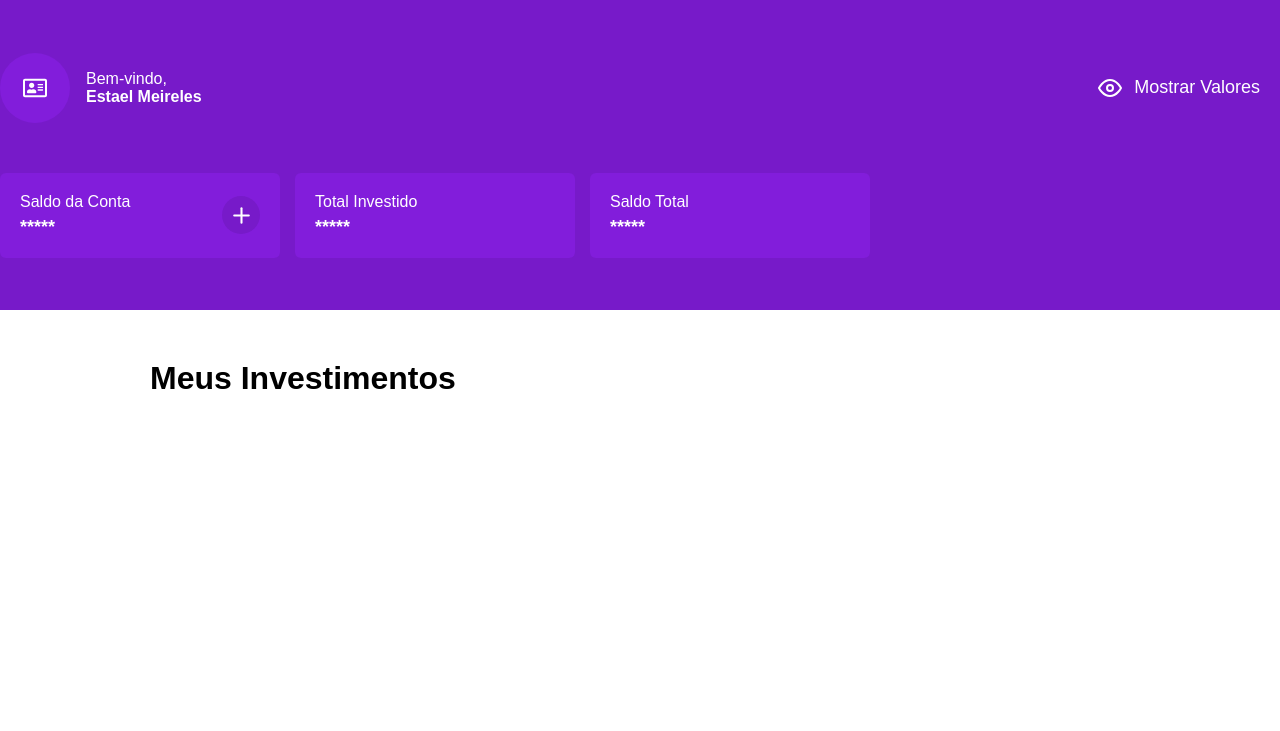
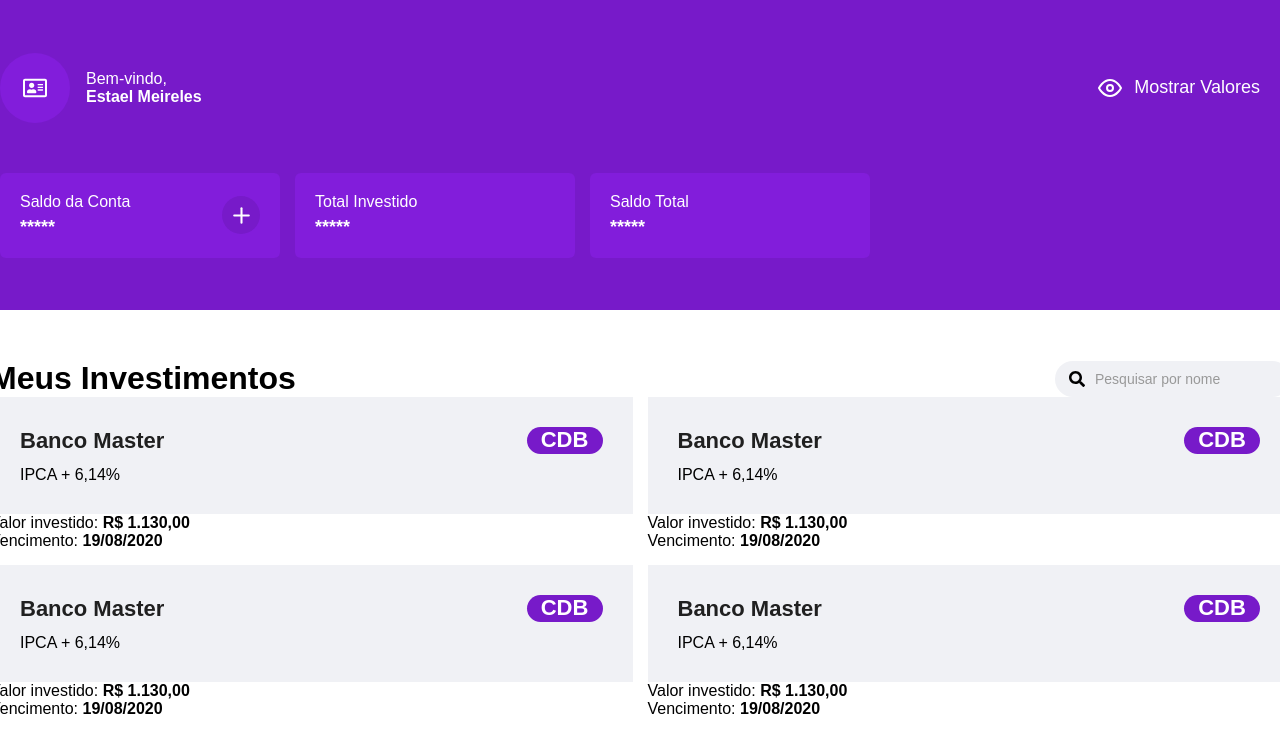
Before and after one commit to estaeldev/react-meusinvestimentos-rasmoo-curso, a React (Vite) app: page / in a window 1280 px wide. Shown: the top 731 px of the page. Built offline with nearby package versions, Linux system fonts and the light colour scheme.

Commit message:
Conteudo desenvolvido na aula de react

```diff
--- a/src/components/layout/styles.module.scss
+++ b/src/components/layout/styles.module.scss
@@ -1,12 +1,12 @@
 .layout {
     display: flex;
     flex-direction: column;
+    align-items: center;
     min-height: 100vh;
     row-gap: 50px;
 
     main {
-        width: 100%;
-        padding: 0 150px;
+        width: 1300px;
     }
 
 }
--- a/src/pages/myinvestiments/index.tsx
+++ b/src/pages/myinvestiments/index.tsx
@@ -1,10 +1,42 @@
+import { FaSearch } from "react-icons/fa"
 import { Layout } from "../../components/layout"
 
+import styles from "./styles.module.scss";
 
 export function MyInvestmentsPage() {
     return (
         <Layout>
-            <h1>Meus Investimentos</h1>
+            <div className={styles.page__header}>
+                <h1>Meus Investimentos</h1>
+                <div className={styles.field}>
+                    <FaSearch />
+                    <input type="text" placeholder="Pesquisar por nome" />
+                </div>
+            </div>
+
+            <div className={styles.actions}>
+
+                {[1, 2, 3, 4, 5, 6, 7, 8, 9, 10].map(() => (
+                    <div className={styles.action}>
+
+                        <div className={styles.action__info}>
+                            <h1>Banco Master <span>CDB</span></h1>
+                            <p>IPCA + 6,14%</p>
+                        </div>
+
+                        <footer className={styles.action__footer}>
+                            <p>Valor investido: <strong>R$ 1.130,00</strong> </p>
+                            <p>Vencimento: <strong>19/08/2020</strong> </p>
+                        </footer>
+
+                    </div>
+                ))}
+
+
+
+            </div>
+
+
         </Layout>
     )
 }
--- a/src/pages/myinvestiments/styles.module.scss
+++ b/src/pages/myinvestiments/styles.module.scss
@@ -0,0 +1,79 @@
+.page__header {
+    display: flex;
+    align-items: center;
+    justify-content: space-between;
+
+    h2 {
+        font-size: 20px;
+        line-height: 22px;
+        color: var(--black);
+    }
+
+}
+
+.field {
+    display: flex;
+    align-items: center;
+    column-gap: 10px;
+
+    background: var(--grey);
+    border-radius: 60px;
+    padding: 10px 14px;
+
+    input {
+        background: transparent;
+        color: var(--black);
+        font-size: 14px;
+        border: 0;
+
+        &::placeholder {
+            color: #999;
+        }
+
+    }
+
+}
+
+.actions {
+    display: grid;
+    grid-template-columns: 1fr 1fr;
+    gap: 15px;
+}
+
+.actions {
+    border-radius: 6px;
+
+    .action__info {
+        display: flex;
+        flex-direction: column;
+        row-gap: 12px;
+        padding: 30px;
+        background: var(--grey);
+
+        h1 {
+            display: flex;
+            align-items: center;
+            justify-content: space-between;
+            font-size: 22px;
+            line-height: 25px;
+            font-weight: 400px;
+            color: var(--black);
+
+            span {
+                width: 76px;
+                height: 27px;
+                border-radius: 50px;
+                text-align: center;
+                background: var(--regular-purple);
+                color: var(--white);
+            }
+        }
+
+        p {
+            font-size: 16px;
+            line-height: 18px;
+        }
+
+    }
+
+}
```
Also changed, not shown: src/components/layout/index.tsx (line endings or trailing spaces).
